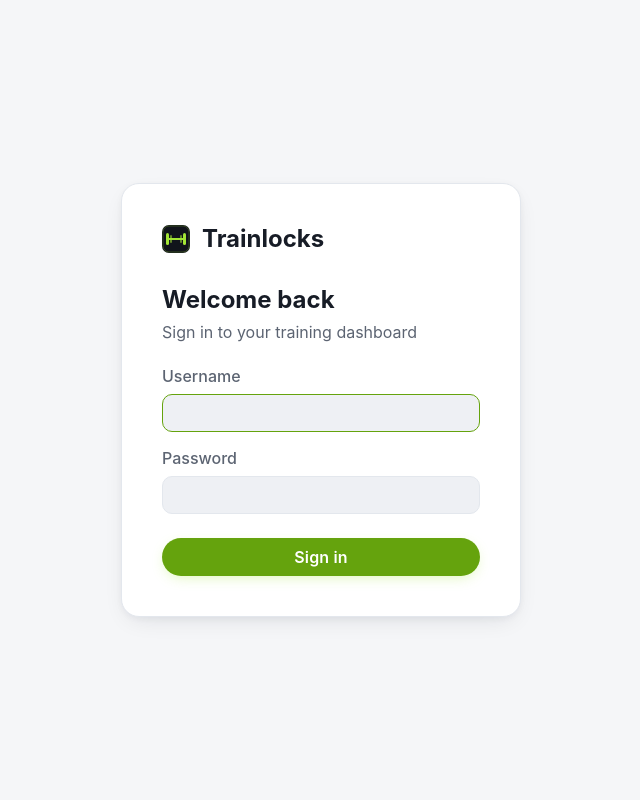
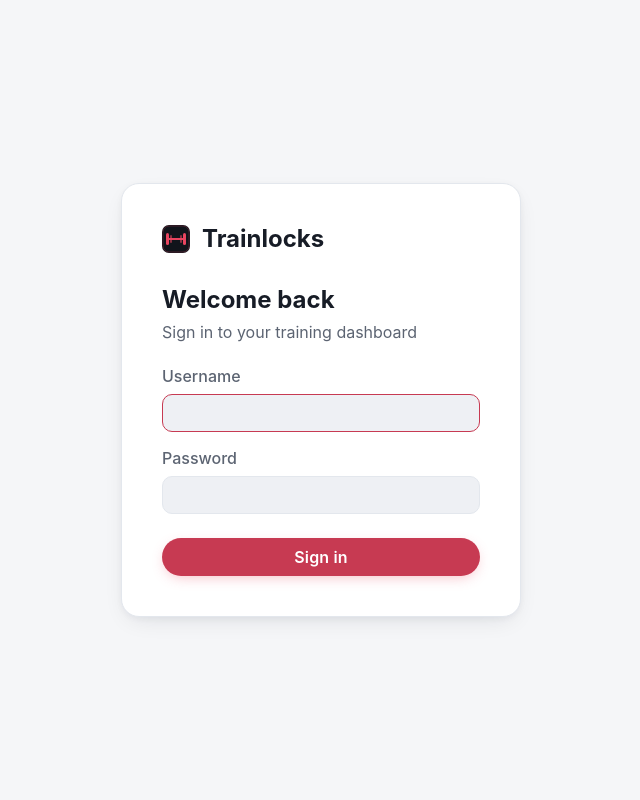
Before and after one commit to allesgeklaut/trainlocks, a FastAPI app: page /login in a window 1280 px wide. Shown: the whole page, without its empty margins (319-959 px from the left). Run offline with FastAPI, Linux system fonts and the light colour scheme; some web fonts are replaced.

Commit message:
Swap lime accent for the original favicon crimson
Replace the electric lime primary (#a3e635) with the crimson from the
pre-redesign favicon (#e94560), keeping the brand color continuous
with the old icon:

- Dark mode: crimson primary with brighter hover/active variants,
  white on-primary for contrast on filled buttons
- Light mode: deepened crimson (#c73a52) for AA contrast on white
- All alpha-tinted literals (body glows, nav active, hero, KPI hover,
  button shadows) updated to match
- Hero name gradient now derives from the theme variables
- Favicon recolored crimson; mask-icon color updated

```diff
--- a/app/static/style.css
+++ b/app/static/style.css
@@ -33,11 +33,11 @@
   --color-text: #e7eaf0;
   --color-text-muted: #8b93a5;
   --color-text-faint: #5a6373;
-  --color-primary: #a3e635;
-  --color-primary-hover: #bef264;
-  --color-primary-active: #84cc16;
-  --color-primary-highlight: #a3e63516;
-  --color-on-primary: #0b0d12;
+  --color-primary: #e94560;
+  --color-primary-hover: #ff5f7e;
+  --color-primary-active: #cf2f4d;
+  --color-primary-highlight: #e9456016;
+  --color-on-primary: #ffffff;
   --color-success: #34d399;
   --color-error: #f87171;
   --color-warning: #fbbf24;
@@ -51,7 +51,7 @@
   --radius-xl: 18px;
   --shadow-sm: 0 1px 2px #0000004d, 0 0 0 1px #ffffff05 inset;
   --shadow-md: 0 8px 24px -8px #00000073, 0 2px 6px #00000040;
-  --shadow-glow: 0 0 0 1px #a3e63533, 0 4px 20px -4px #a3e63540;
+  --shadow-glow: 0 0 0 1px #e9456033, 0 4px 20px -4px #e9456040;
   --transition-interactive: 160ms cubic-bezier(0.16, 1, 0.3, 1);
   --content-default: 1140px;
   --sidebar-w: 244px;
@@ -70,10 +70,10 @@
   --color-text: #171c26;
   --color-text-muted: #5c6472;
   --color-text-faint: #9aa2b1;
-  --color-primary: #65a30d;
-  --color-primary-hover: #4d7c0f;
-  --color-primary-active: #3f6212;
-  --color-primary-highlight: #65a30d14;
+  --color-primary: #c73a52;
+  --color-primary-hover: #e94560;
+  --color-primary-active: #a92e44;
+  --color-primary-highlight: #c73a5214;
   --color-on-primary: #ffffff;
   --color-success: #059669;
   --color-error: #dc2626;
@@ -83,7 +83,7 @@
   --color-blue: #0891b2;
   --shadow-sm: 0 1px 2px #1018280f;
   --shadow-md: 0 8px 24px -8px #1018281f, 0 2px 6px #1018280a;
-  --shadow-glow: 0 0 0 1px #65a30d33, 0 4px 16px -4px #65a30d40;
+  --shadow-glow: 0 0 0 1px #c73a5233, 0 4px 16px -4px #c73a5240;
 }
 
 @media (prefers-color-scheme: light) {
@@ -137,7 +137,7 @@ body {
   font-size: var(--text-base);
   color: var(--color-text);
   background:
-    radial-gradient(1200px 500px at 85% -10%, #a3e63508, transparent 60%),
+    radial-gradient(1200px 500px at 85% -10%, #e9456008, transparent 60%),
     radial-gradient(900px 420px at -15% 30%, #22d3ee07, transparent 55%),
     var(--color-bg);
   background-attachment: fixed;
@@ -687,12 +689,12 @@ textarea:focus {
   background: var(--color-primary);
   color: var(--color-on-primary);
   border: 1px solid transparent;
-  box-shadow: 0 4px 14px -4px #a3e63566;
+  box-shadow: 0 4px 14px -4px #e9456066;
 }
 
 .btn-primary:hover {
   background: var(--color-primary-hover);
-  box-shadow: 0 6px 20px -4px #a3e63580;
+  box-shadow: 0 6px 20px -4px #e9456080;
   transform: translateY(-1px);
 }
 
--- a/app/templates/base.html
+++ b/app/templates/base.html
@@ -13,6 +13,7 @@
   <link href="https://api.fontshare.com/v2/css?f[]=satoshi@400,500,600,700&f[]=jetbrains-mono@400,500,600,700&display=swap" rel="stylesheet" />
   <link rel="stylesheet" href="/static/style.css?v={{ static_version }}" />
   <meta name="theme-color" content="#0b0d12" />
+  <link rel="mask-icon" href="/static/favicon.svg" color="#e94560" />
 </head>
 
 <body>
```
Also changed, not shown: other parts of app/static/style.css (+34 -17 lines), app/static/favicon.svg.
